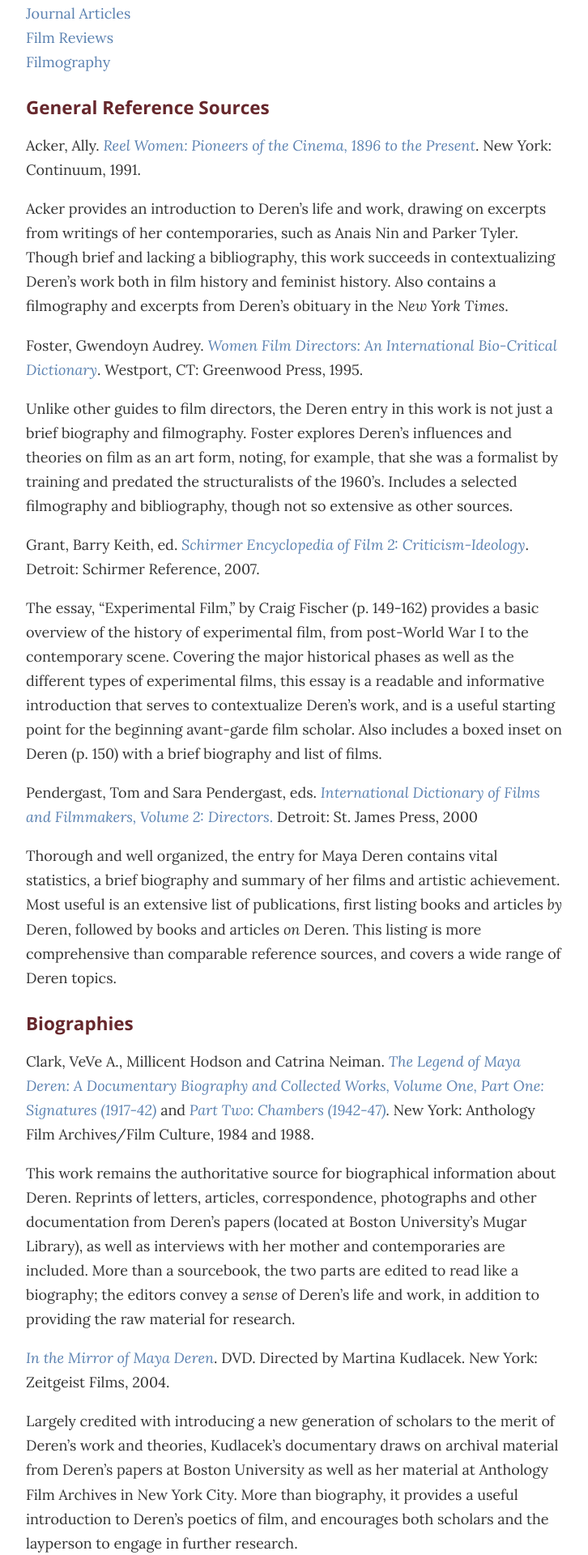
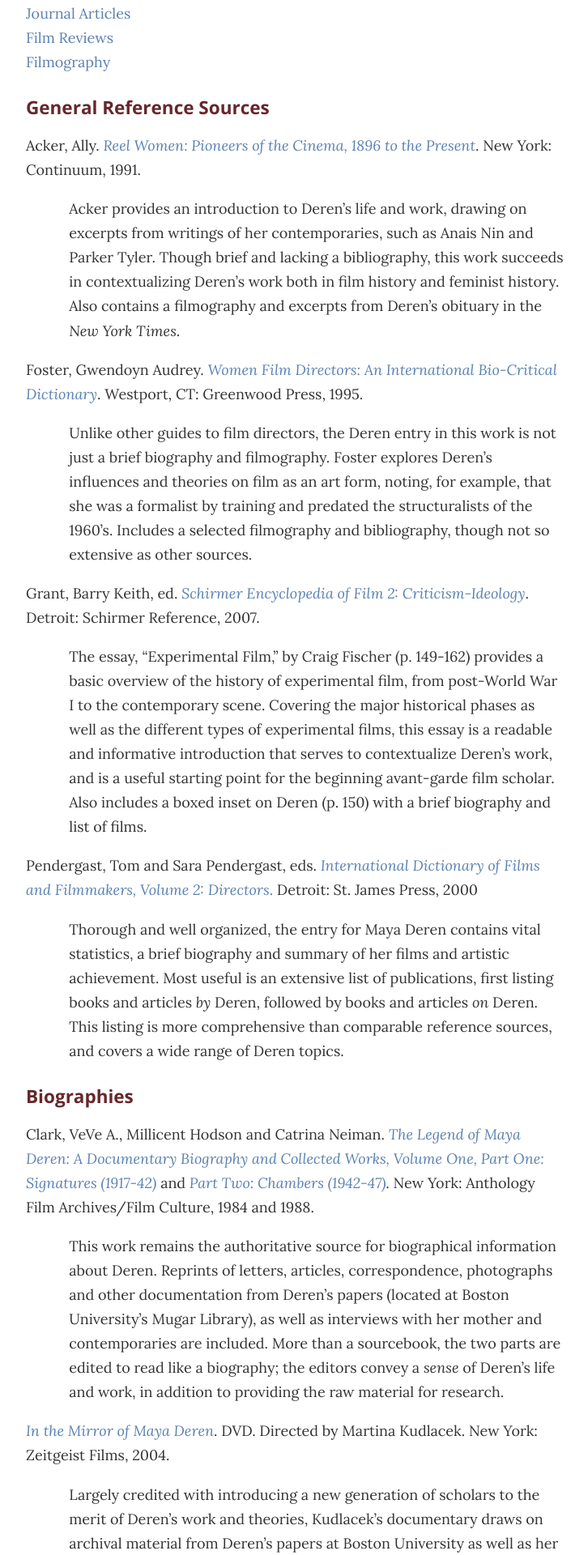
Before and after one commit to rshirazi/rshirazi.github.io, a Jekyll site: the page built from _projects/maya-deren.md, in a window 1280 px wide. Shown: the part 780-2700 px from the top of the page at 81% size, without its empty margins (275-1001 px from the left). Built offline with Jekyll 4.4.1, drawn with Linux system fonts in a browser that asks for light colours.

Commit message:
Update _typography.scss
add indent to annotations in bib

```diff
--- a/_sass/base/_typography.scss
+++ b/_sass/base/_typography.scss
@@ -114,6 +114,12 @@ figcaption {
 	margin-top: -5px;
 }
 
+// Bibliography annotations
+
+.annot {
+  padding-left: 8%;
+}
+
 // Markdown footnotes
 //
 // See the example content post for an example.
```
